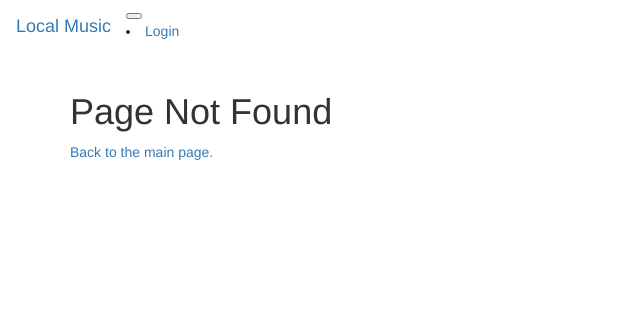
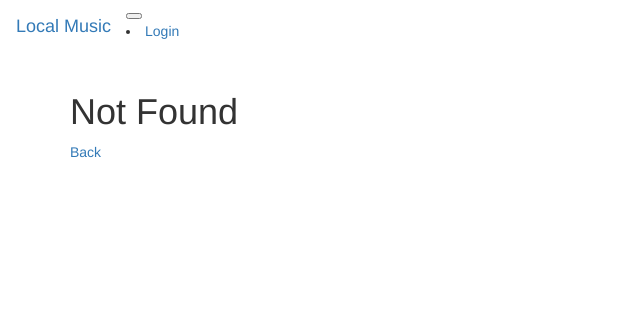
Before and after one commit to ikromshi/CS-205-music-events, a Flask app: template app/templates/404.html in a window 1280 px wide. Shown: the top 312 px of the page, without its empty margins (0-640 px from the left). Run offline with Flask 2, Linux system fonts and the light colour scheme; the template is opened without the code that fills it: most values are stand-ins (such as "Sample title", 1, 10 or a date in 2020); some libraries are stand-ins or nearby versions.

Commit message:
500 and 400 pages functional

```diff
--- a/app/errors.py
+++ b/app/errors.py
@@ -1,11 +1,13 @@
 from flask import render_template
 from app import app, db
 
+
 @app.errorhandler(404)
 def not_found_error(error):
-  return render_template("404.html"), 404
+  return render_template('404.html'), 404
+
 
 @app.errorhandler(500)
 def internal_error(error):
   db.session.rollback()
-  return render_template("500.html"), 500
+  return render_template('500.html'), 500
--- a/app/templates/404.html
+++ b/app/templates/404.html
@@ -1,6 +1,6 @@
 {% extends "base.html" %}
 
 {% block app_content %}
-  <h1>Page Not Found</h1>
-  <p><a href="{{ url_for('index')}}">Back to the main page.</a></p>
+    <h1>Not Found</h1>
+    <p><a href="{{ url_for('index') }}">Back</a></p>
 {% endblock %}
--- a/app/templates/500.html
+++ b/app/templates/500.html
@@ -2,6 +2,5 @@
 
 {% block app_content %}
   <h1>An unexpected error has occurred.</h1>
-  <h4>The administrator of the app has been notified. Sorry for the inconvenience.</h4>
   <p><a href="{{url_for('index.html')}}">Back to the main page.</a></p>
 {% endblock %}
```
Also changed, not shown: app/__init__.py (+4 -4 lines), app/templates/base.html (+5 -5 lines).
